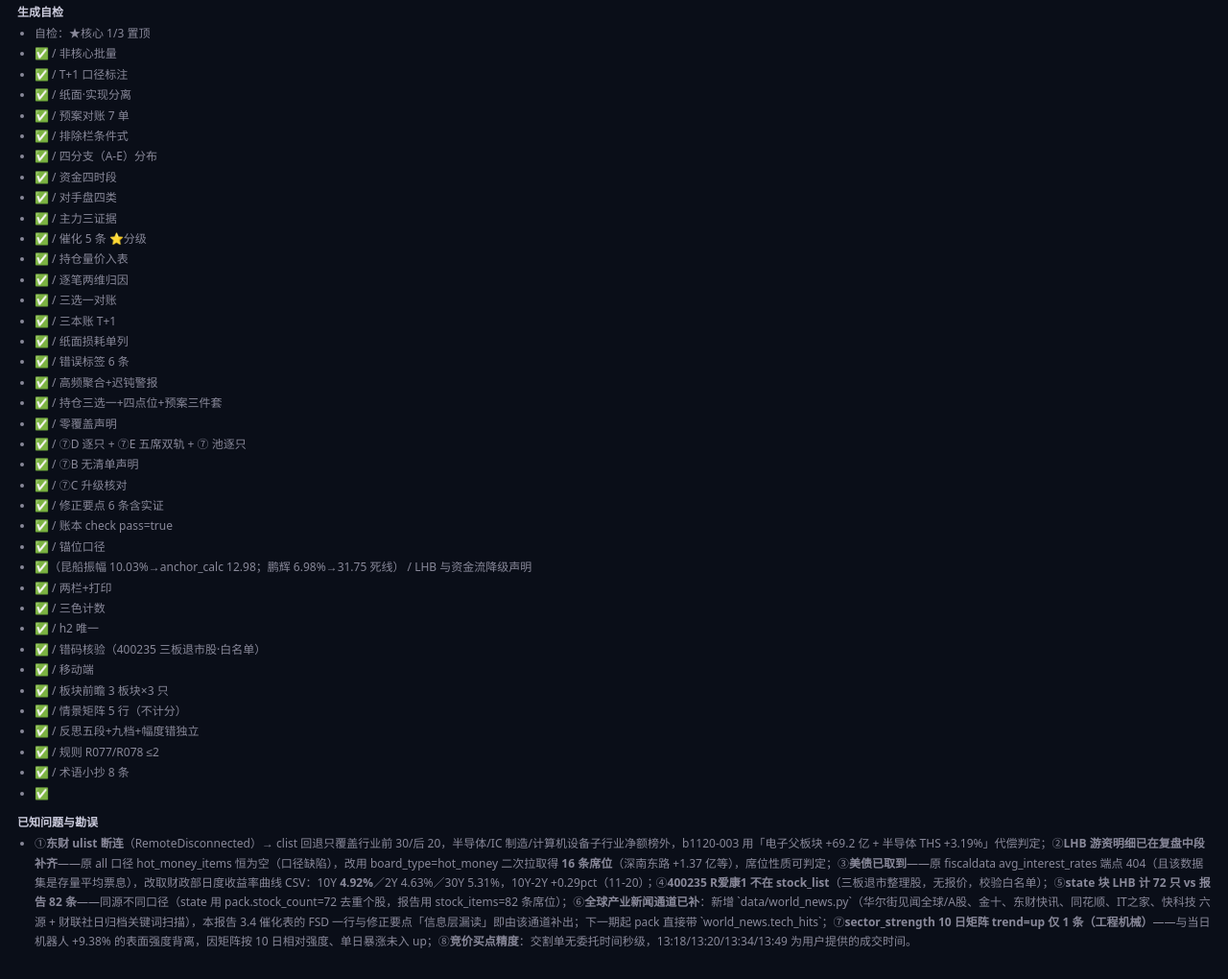
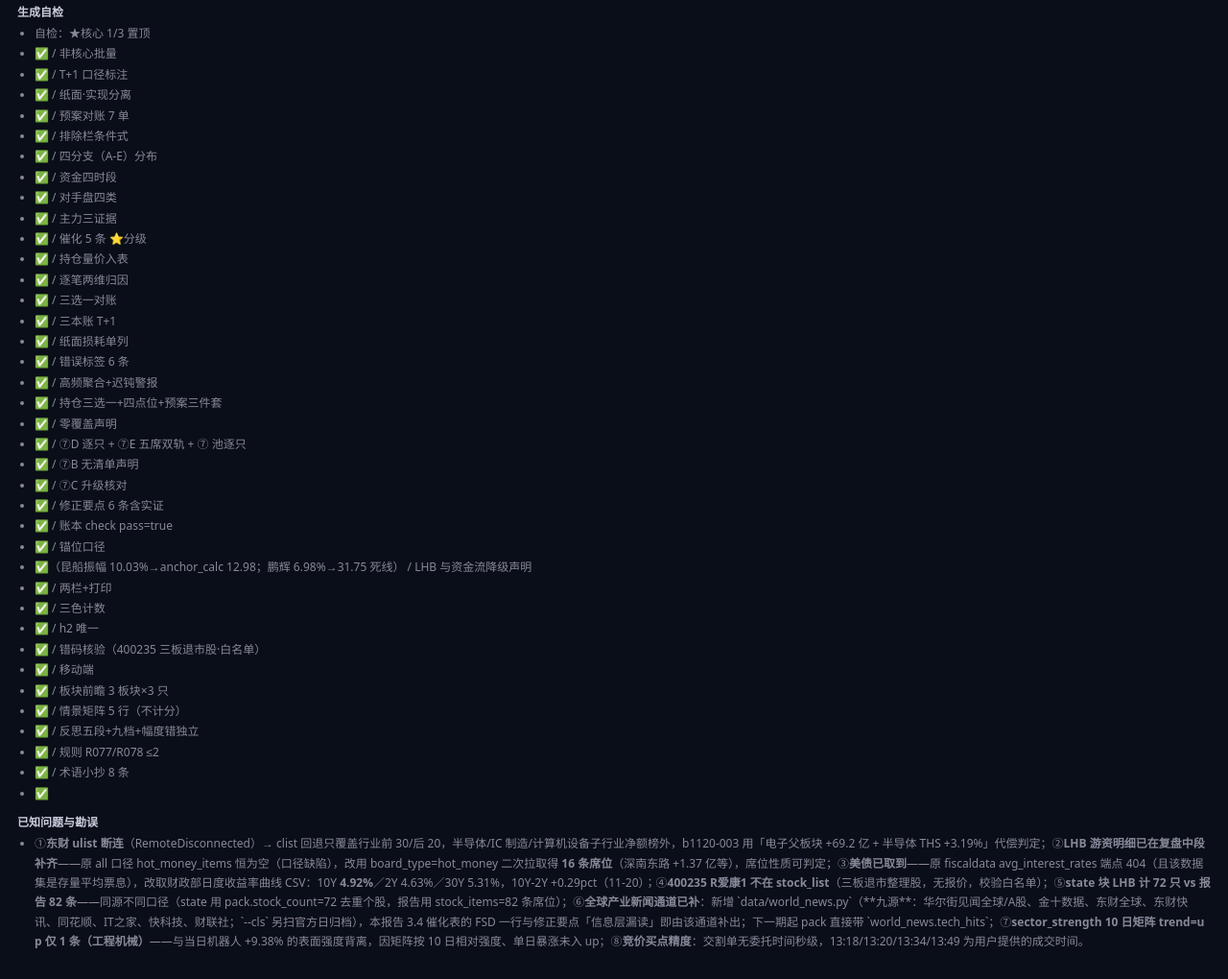
Before and after one commit to pinkling/dailyReport, a plain HTML site: page reports/review/20261123_pm.html in a window 1280 px wide. Shown: the part 10762-11782 px from the top of the page at 96% size. Drawn offline with Linux system fonts and the light colour scheme.

Commit message:
review 20261123 盘后版（publish_report）

```diff
--- a/reports/review/20261123_pm.html
+++ b/reports/review/20261123_pm.html
@@ -661,7 +661,7 @@ details.appendix .ap-h { font-size: 13.5px; color: var(--cy, #4dd6b8); margin: 1
 <div class="footer-block"><b>生成自检</b>
 <ul class="footer-list"><li>自检：★核心 1/3 置顶</li><li>✅ / 非核心批量</li><li>✅ / T+1 口径标注</li><li>✅ / 纸面·实现分离</li><li>✅ / 预案对账 7 单</li><li>✅ / 排除栏条件式</li><li>✅ / 四分支（A-E）分布</li><li>✅ / 资金四时段</li><li>✅ / 对手盘四类</li><li>✅ / 主力三证据</li><li>✅ / 催化 5 条 ⭐分级</li><li>✅ / 持仓量价入表</li><li>✅ / 逐笔两维归因</li><li>✅ / 三选一对账</li><li>✅ / 三本账 T+1</li><li>✅ / 纸面损耗单列</li><li>✅ / 错误标签 6 条</li><li>✅ / 高频聚合+迟钝警报</li><li>✅ / 持仓三选一+四点位+预案三件套</li><li>✅ / 零覆盖声明</li><li>✅ / ⑦D 逐只 + ⑦E 五席双轨 + ⑦ 池逐只</li><li>✅ / ⑦B 无清单声明</li><li>✅ / ⑦C 升级核对</li><li>✅ / 修正要点 6 条含实证</li><li>✅ / 账本 check pass=true</li><li>✅ / 锚位口径</li><li>✅（昆船振幅 10.03%→anchor_calc 12.98；鹏辉 6.98%→31.75 死线） / LHB 与资金流降级声明</li><li>✅ / 两栏+打印</li><li>✅ / 三色计数</li><li>✅ / h2 唯一</li><li>✅ / 错码核验（400235 三板退市股·白名单）</li><li>✅ / 移动端</li><li>✅ / 板块前瞻 3 板块×3 只</li><li>✅ / 情景矩阵 5 行（不计分）</li><li>✅ / 反思五段+九档+幅度错独立</li><li>✅ / 规则 R077/R078 ≤2</li><li>✅ / 术语小抄 8 条</li><li>✅</li></ul></div>
 <div class="footer-block" style="margin-top:2px;"><b>已知问题与勘误</b>
-<ul class="footer-list"><li>①<b>东财 ulist 断连</b>（RemoteDisconnected）→ clist 回退只覆盖行业前 30/后 20，半导体/IC 制造/计算机设备子行业净额榜外，b1120-003 用「电子父板块 +69.2 亿 + 半导体 THS +3.19%」代偿判定；②<b>LHB 游资明细已在复盘中段补齐</b>——原 all 口径 hot_money_items 恒为空（口径缺陷），改用 board_type=hot_money 二次拉取得 <b>16 条席位</b>（深南东路 +1.37 亿等），席位性质可判定；③<b>美债已取到</b>——原 fiscaldata avg_interest_rates 端点 404（且该数据集是存量平均票息），改取财政部日度收益率曲线 CSV：10Y <b>4.92%</b>／2Y 4.63%／30Y 5.31%，10Y-2Y +0.29pct（11-20）；④<b>400235 R爱康1 不在 stock_list</b>（三板退市整理股，无报价，校验白名单）；⑤<b>state 块 LHB 计 72 只 vs 报告 82 条</b>——同源不同口径（state 用 pack.stock_count=72 去重个股，报告用 stock_items=82 条席位）；⑥<b>全球产业新闻通道已补</b>：新增 `data/world_news.py`（华尔街见闻全球/A股、金十、东财快讯、同花顺、IT之家、快科技 六源 + 财联社日归档关键词扫描），本报告 3.4 催化表的 FSD 一行与修正要点「信息层漏读」即由该通道补出；下一期起 pack 直接带 `world_news.tech_hits`；⑦<b>sector_strength 10 日矩阵 trend=up 仅 1 条（工程机械）</b>——与当日机器人 +9.38% 的表面强度背离，因矩阵按 10 日相对强度、单日暴涨未入 up；⑧<b>竞价买点精度</b>：交割单无委托时间秒级，13:18/13:20/13:34/13:49 为用户提供的成交时间。</li></ul></div></div></footer>
+<ul class="footer-list"><li>①<b>东财 ulist 断连</b>（RemoteDisconnected）→ clist 回退只覆盖行业前 30/后 20，半导体/IC 制造/计算机设备子行业净额榜外，b1120-003 用「电子父板块 +69.2 亿 + 半导体 THS +3.19%」代偿判定；②<b>LHB 游资明细已在复盘中段补齐</b>——原 all 口径 hot_money_items 恒为空（口径缺陷），改用 board_type=hot_money 二次拉取得 <b>16 条席位</b>（深南东路 +1.37 亿等），席位性质可判定；③<b>美债已取到</b>——原 fiscaldata avg_interest_rates 端点 404（且该数据集是存量平均票息），改取财政部日度收益率曲线 CSV：10Y <b>4.92%</b>／2Y 4.63%／30Y 5.31%，10Y-2Y +0.29pct（11-20）；④<b>400235 R爱康1 不在 stock_list</b>（三板退市整理股，无报价，校验白名单）；⑤<b>state 块 LHB 计 72 只 vs 报告 82 条</b>——同源不同口径（state 用 pack.stock_count=72 去重个股，报告用 stock_items=82 条席位）；⑥<b>全球产业新闻通道已补</b>：新增 `data/world_news.py`（**九源**：华尔街见闻全球/A股、金十数据、东财全球、东财快讯、同花顺、IT之家、快科技、财联社；`--cls` 另扫官方日归档），本报告 3.4 催化表的 FSD 一行与修正要点「信息层漏读」即由该通道补出；下一期起 pack 直接带 `world_news.tech_hits`；⑦<b>sector_strength 10 日矩阵 trend=up 仅 1 条（工程机械）</b>——与当日机器人 +9.38% 的表面强度背离，因矩阵按 10 日相对强度、单日暴涨未入 up；⑧<b>竞价买点精度</b>：交割单无委托时间秒级，13:18/13:20/13:34/13:49 为用户提供的成交时间。</li></ul></div></div></footer>
 </div>
 
 <script>
```
Also changed, not shown: index.html (+1 -1 lines).
